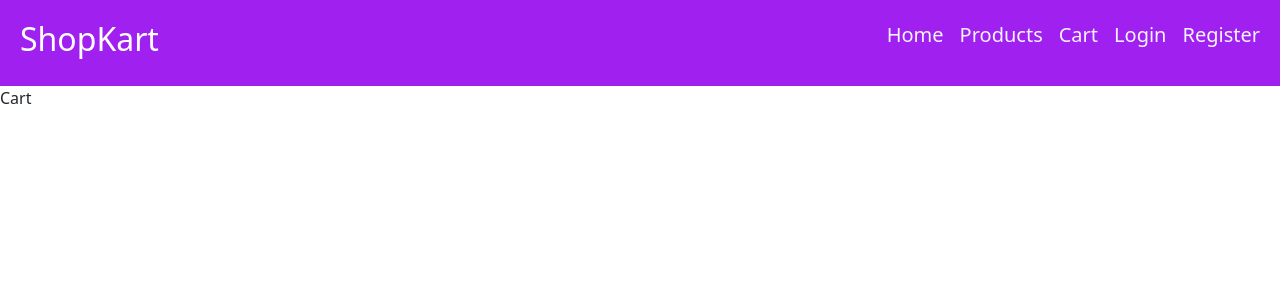
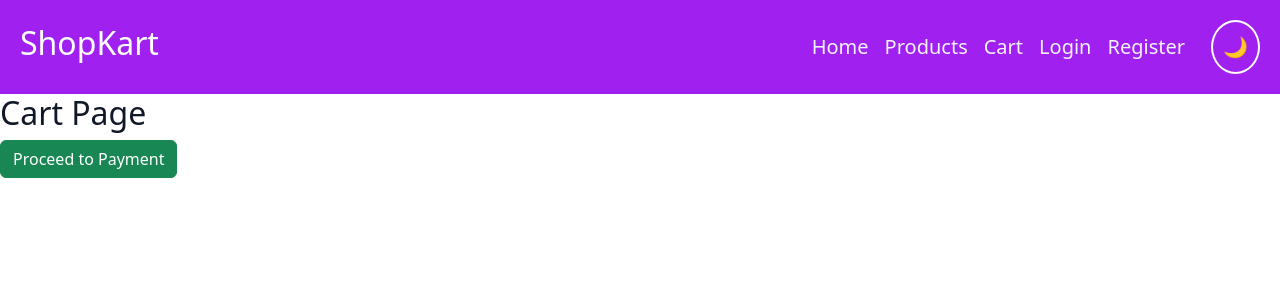
Before and after one commit to bhushank45/MyShopCart, a React (Vite) app: page /cart in a window 1280 px wide. Shown: the top 300 px of the page. Built offline with nearby package versions, Linux system fonts and the light colour scheme.

Commit message:
added dummy payment and theme management

```diff
--- a/src/App.jsx
+++ b/src/App.jsx
@@ -1,4 +1,4 @@
-import { useState } from "react";
+import { useContext } from "react";
 import reactLogo from "./assets/react.svg";
 import viteLogo from "./assets/vite.svg";
 import heroImg from "./assets/hero.png";
@@ -9,17 +9,23 @@ import { footer } from "./components/footer";
 import { Outlet } from "react-router-dom";
 import MyProductList from "./Components/MyProductList";
 import { UseEffectDemo } from "./UseEffect/UseEffectDemo";
+import { ThemeContext } from "./context/ThemeContext";
 
 function App() {
+  const { state } = useContext(ThemeContext);
+
   return (
-    <>
-      {/* <h1>Hello World!</h1> */}
+    <div
+      className={state.theme}
+      style={{
+        minHeight: "100vh",
+        backgroundColor: state.theme === "dark" ? "#121212" : "#ffffff",
+        color: state.theme === "dark" ? "#ffffff" : "#111827",
+      }}
+    >
       <Navbar />
-      {/* <MyProductList name="Laptop" price="₹ 49,000"></MyProductList> */}
-      {/* <UseEffectDemo></UseEffectDemo> */}
-
       <Outlet />
-    </>
+    </div>
   );
 }
 
--- a/src/Components/Navbar.jsx
+++ b/src/Components/Navbar.jsx
@@ -1,16 +1,31 @@
-import React from "react";
+import React,{useContext} from "react";
+import { ThemeContext } from "../context/ThemeContext";
 import { Link } from "react-router-dom";
 
 export const Navbar = () => {
+  const {state,dispatch}=useContext(ThemeContext);
   return (
-    <nav className="navcss d-flex justify-content-between">
-      <h2 style={{color:"white"}}>ShopKart</h2>
-      <div className="d-flex gap-3">
-      <Link to="/" className="navlink">Home</Link>
-      <Link to="/products" className="navlink">Products</Link>
-      <Link to="/cart" className="navlink">Cart</Link>
-      <Link to="/login" className="navlink">Login</Link>
-      <Link to="/register" className="navlink">Register</Link>
+    <nav className="navcss d-flex justify-content-between align-items-center">
+      <h2 style={{ color: "white" }}>ShopKart</h2>
+      <div className="d-flex gap-3 align-items-center">
+        <Link to="/" className="navlink">
+          Home
+        </Link>
+        <Link to="/products" className="navlink">
+          Products
+        </Link>
+        <Link to="/cart" className="navlink">
+          Cart
+        </Link>
+        <Link to="/login" className="navlink">
+          Login
+        </Link>
+        <Link to="/register" className="navlink">
+          Register
+        </Link>
+        <button className="theme-btn" onClick={() => dispatch({ type: "TOGGLE_THEME" })}>
+          {state.theme === "light" ? "🌙" : "☀️"}
+        </button>
       </div>
     </nav>
   );
--- a/src/Pages/Cart.jsx
+++ b/src/Pages/Cart.jsx
@@ -1,7 +1,12 @@
 import React from 'react'
+import { useNavigate } from 'react-router-dom'
 
 export const Cart = () => {
+  const navigate=useNavigate();
   return (
-    <div>Cart</div>
+    <div>
+    <h2>Cart Page</h2>
+    <button className='btn btn-success' onClick={()=>{navigate('/payment')}}>Proceed to Payment</button>
+    </div>
   )
 }
--- /dev/null
+++ b/src/Pages/OrderSuccess.jsx
@@ -0,0 +1,17 @@
+import { useNavigate } from "react-router-dom";
+
+function OrderSuccess(){
+    var navigate=useNavigate();
+    return(
+        <div>
+            <div className="success-container">
+                <div className="success-card">
+                    <h4>Order Placed Successfully</h4>
+                    <h5>Thank you for Shoping with Shopcart</h5>
+                    <button onClick={()=>{navigate("/")}}></button>
+                </div>
+            </div>
+        </div>
+    )
+}
+export default OrderSuccess;
--- /dev/null
+++ b/src/Pages/Payment.jsx
@@ -0,0 +1,30 @@
+import { useContext } from "react";
+import { useNavigate } from "react-router-dom";
+
+//IMPORT CART CONTEXT
+function Payment(){
+    var{cart}=useContext(CartContext);
+    var total=cart.reduce((sum,item)=>sum+item.price,0);
+    var handlePayment=()=>{
+        alert("Payment Successful");
+        navigate("/success");
+    }
+    return(
+        <div>
+            <div className="payment-container">
+                <div className="payment-card">
+                    <h4>Payment</h4>
+                    <p>Total:{total}</p>
+                    <input type="text" placeholder="Card Holder Name"/>
+                    <input type="number" placeholder="Card Number"/>
+                    <input type="date" placeholder="Expiry date"/>
+                    <input type="number" placeholder="CVV"/>
+                    <button onClick={handlePayment}>Pay Now</button>
+                </div>
+
+            </div>
+            <h4>Do Payment</h4>
+        </div>
+    )
+}
+export default Payment;
--- /dev/null
+++ b/src/context/ThemeContext.jsx
@@ -0,0 +1,28 @@
+import { createContext, useReducer } from "react";
+
+export const ThemeContext = createContext();
+
+const initialState = {
+  theme: "light",
+};
+
+function themeReducer(state, action) {
+  switch (action.type) {
+    case "TOGGLE_THEME":
+      return {
+        theme: state.theme === "light" ? "dark" : "light",
+      };
+
+    default:
+      return state;
+  }
+}
+export function ThemeProvider({ children }) {
+  const [state, dispatch] = useReducer(themeReducer, initialState);
+
+  return (
+    <ThemeContext.Provider value={{ state, dispatch }}>
+      {children}
+    </ThemeContext.Provider>
+  );
+}
--- a/src/index.css
+++ b/src/index.css
@@ -1,6 +1,5 @@
 .navcss{
     display: flex;
-    justify-content: center;
     gap: 30px;
     background:#a020f0;
     padding: 20px;
@@ -103,3 +102,11 @@
     color: red;
     font-size: 14px;
 }
+.theme-btn{
+
+    border:2px solid #fff;
+    background:none;
+    margin-left: 10px;
+    padding: 10px;
+    border-radius: 50%;
+}
```
Also changed, not shown: src/main.jsx (+5 -2 lines), src/router.jsx (+6 -1 lines).
